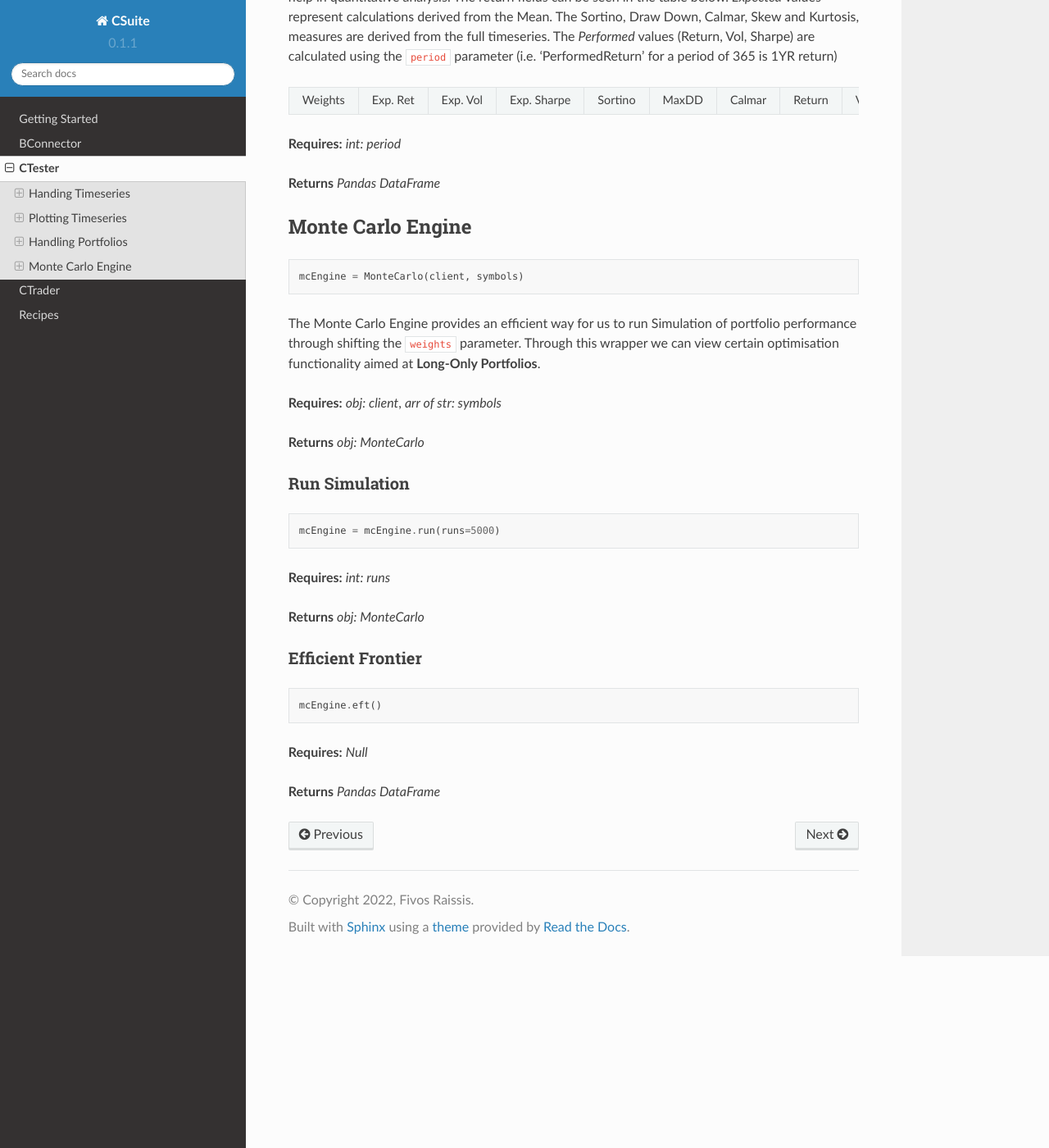
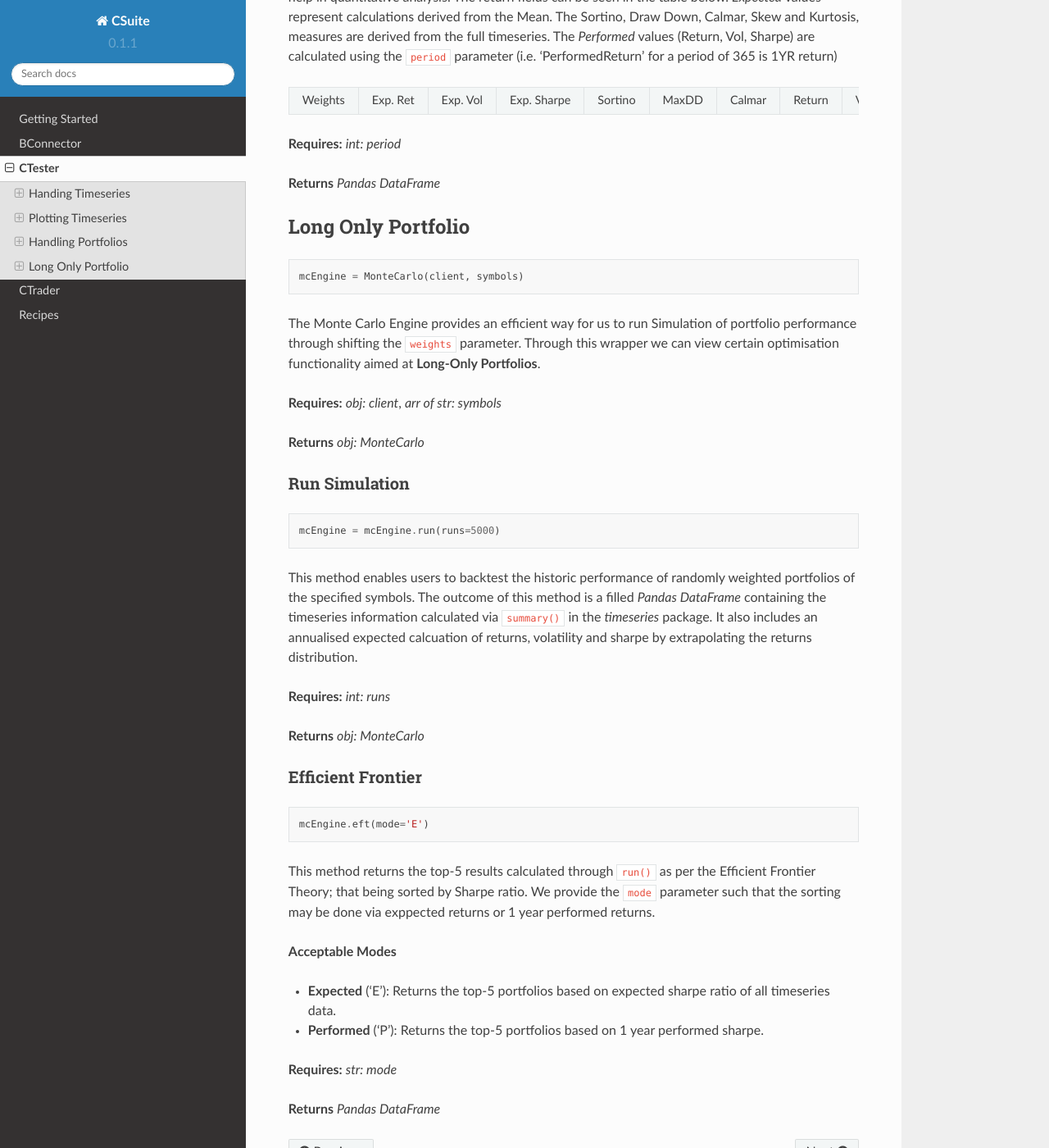
Before and after one commit to FjallInvestmentResearch/CSuite, a Sphinx documentation site: the page built from docs/source/portfolio.rst, in a window 1280 px wide and 1400 px high, scrolled down 6693 px. Shown: the whole window at 82% size. Built offline with Sphinx 7.4.7 and the Read the Docs theme 2.0.0, drawn with Linux system fonts in a browser that asks for light colours.

Commit message:
Docs & Misc. Changes

```diff
--- a/docs/source/portfolio.rst
+++ b/docs/source/portfolio.rst
@@ -332,7 +332,7 @@ are derived from the full timeseries. The *Performed* values (Return, Vol, Sharp
 
 **Returns** *Pandas DataFrame*
 
-Monte Carlo Engine
+Long Only Portfolio
 -------------------
 .. code-block::
 
@@ -351,6 +351,10 @@ Run Simulation
 
     mcEngine = mcEngine.run(runs=5000)
 
+This method enables users to backtest the historic performance of randomly weighted portfolios of the specified symbols. The outcome of this method
+is a filled *Pandas DataFrame* containing the timeseries information calculated via :code:`summary()` in the *timeseries* package. It also includes an
+annualised expected calcuation of returns, volatility and sharpe by extrapolating the returns distribution.
+
 **Requires:** *int: runs*
 
 **Returns** *obj: MonteCarlo*
@@ -359,8 +363,16 @@ Efficient Frontier
 ******************
 .. code-block::
 
-    mcEngine.eft()
+    mcEngine.eft(mode='E')
 
-**Requires:** *Null*
+This method returns the top-5 results calculated through :code:`run()` as per the Efficient Frontier Theory; that being sorted by Sharpe ratio.
+We provide the :code:`mode` parameter such that the sorting may be done via exppected returns or 1 year performed returns.
+
+**Acceptable Modes**
+
+* **Expected** ('E'): Returns the top-5 portfolios based on expected sharpe ratio of all timeseries data.
+* **Performed** ('P'): Returns the top-5 portfolios based on 1 year performed sharpe.
+
+**Requires:** *str: mode*
 
 **Returns** *Pandas DataFrame*
```
Also changed, not shown: docs/source/algos.rst (+86 -17 lines), 4 other files.
